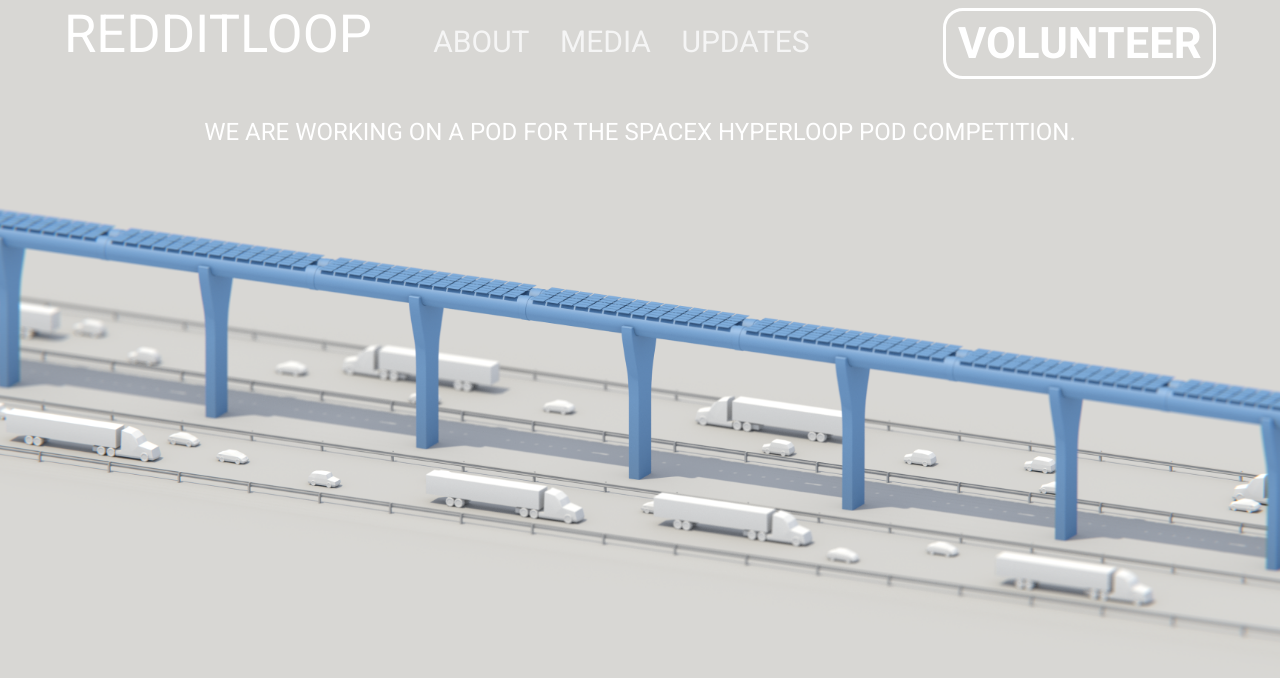
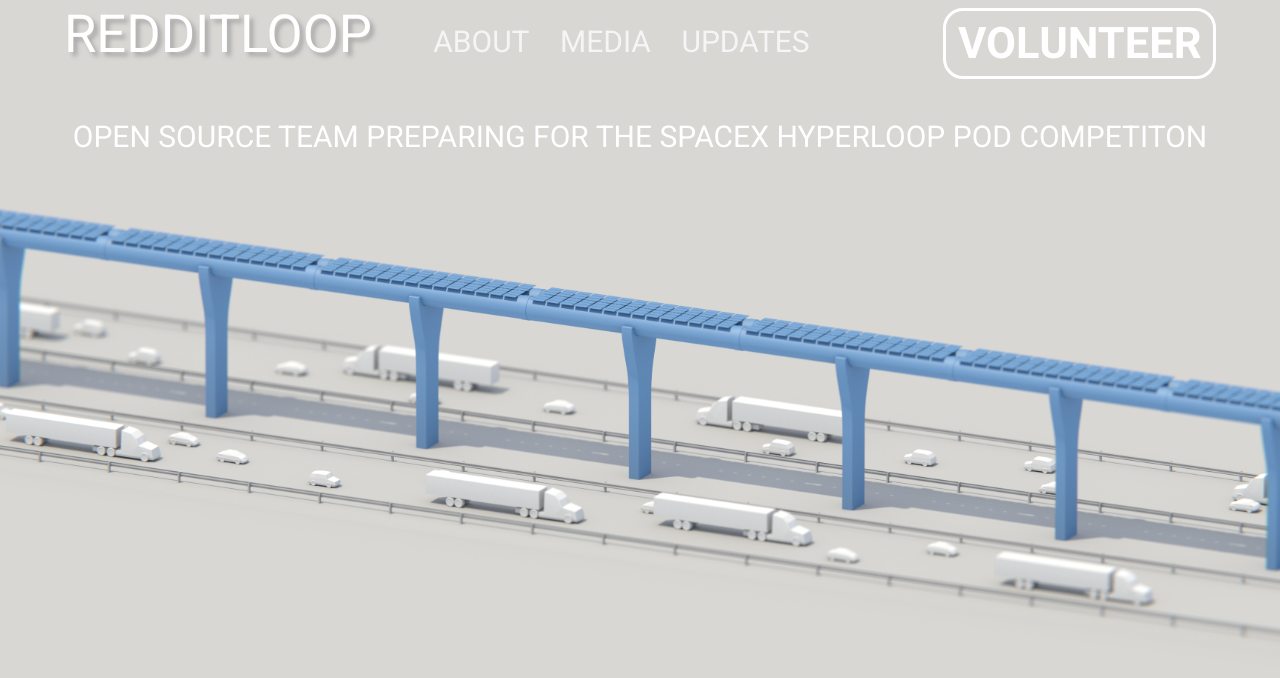
Before and after one commit to rLoopTeam/website-old, a plain HTML site: page index-proposed.html in a window 1280 px wide. Drawn offline with Linux system fonts and the light colour scheme.

Commit message:
drop shadow on logo

```diff
--- a/assets/css/custom.css
+++ b/assets/css/custom.css
@@ -28,6 +28,7 @@
 h1, h2, h3, p{
 	font-family: 'Roboto', sans-serif;
 	display: inline;
+	padding-right:
 }
 
 .header-nav{
@@ -53,8 +54,9 @@
 	font-size:3.5rem;
 	display:inline;
 	color:white;
+	text-shadow: 4px 4px 4px rgba(150, 150, 150, 0.71);
+}
 
-}
 
 .menu-items a:first-child{
 	margin-left:4%;
@@ -86,5 +88,5 @@
 
 .desc-text{
 	color:white;
-	font-size: 1.6rem;
+	font-size: 2rem;
 }
--- a/index-proposed.html
+++ b/index-proposed.html
@@ -17,8 +17,8 @@
                         <ul class="menu-items">
                             <a href="#"><li>ABOUT</li></a>
                             <a href="#"><li>MEDIA</li></a>
-                            <a href="#"><li>UPDATES</li></a>
-							<a href="http://www.reddit.com/r/redditloop"><li id="v-button">VOLUNTEER</li></a>
+                            <a href="http://www.reddit.com/r/redditloop"><li>UPDATES</li></a>
+							<a href="http://www.reddit.com/r/redditloop/wiki/index"><li id="v-button">VOLUNTEER</li></a>
                         </ul>
 
                     </div>
@@ -26,7 +26,7 @@
 				<div class="main">
 					<div class="desc">
 						<p class="desc-text">
-							WE ARE WORKING ON A POD FOR THE SPACEX HYPERLOOP POD COMPETITION.
+							OPEN SOURCE TEAM PREPARING FOR THE SPACEX HYPERLOOP POD COMPETITON
 						</p>
 					</div>
 				</div>
```
